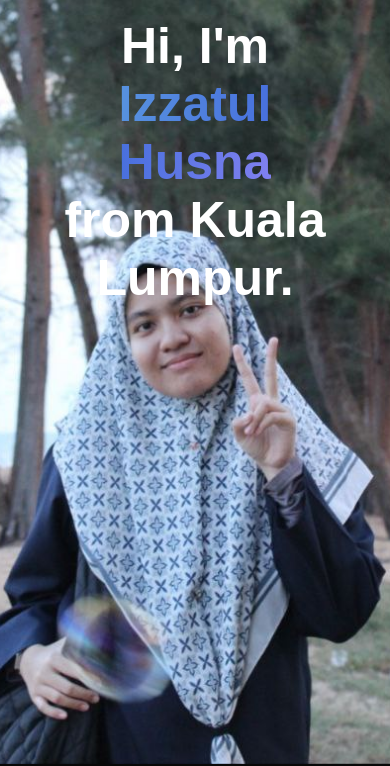
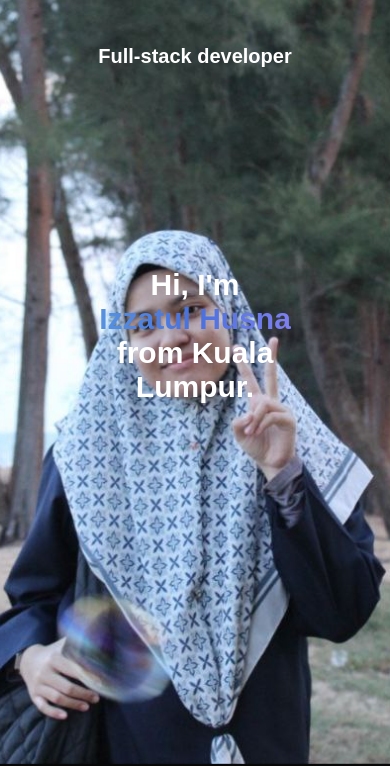
Before and after one commit to ihsky065/portfolio-project, a website: page index.html in a window 390 px wide. Shown: the part 80-846 px from the top of the page. Drawn offline with Linux system fonts and the light colour scheme.

Commit message:
style: update position of header content text

```diff
--- a/style.css
+++ b/style.css
@@ -404,12 +404,17 @@
     width: 115px;
   }
   .header-text {
-    font-size: 5px;
     color: #fff;
     text-align: center;
+    margin-top: 80px;
+  }
+  .header-text h1 {
+    font-size: 30px;
+    margin-top: 200px;
   }
   .header-text p {
     font-size: 20px;
+    font-weight: bolder;
   }
   nav .fa-solid {
     display: block;
```
